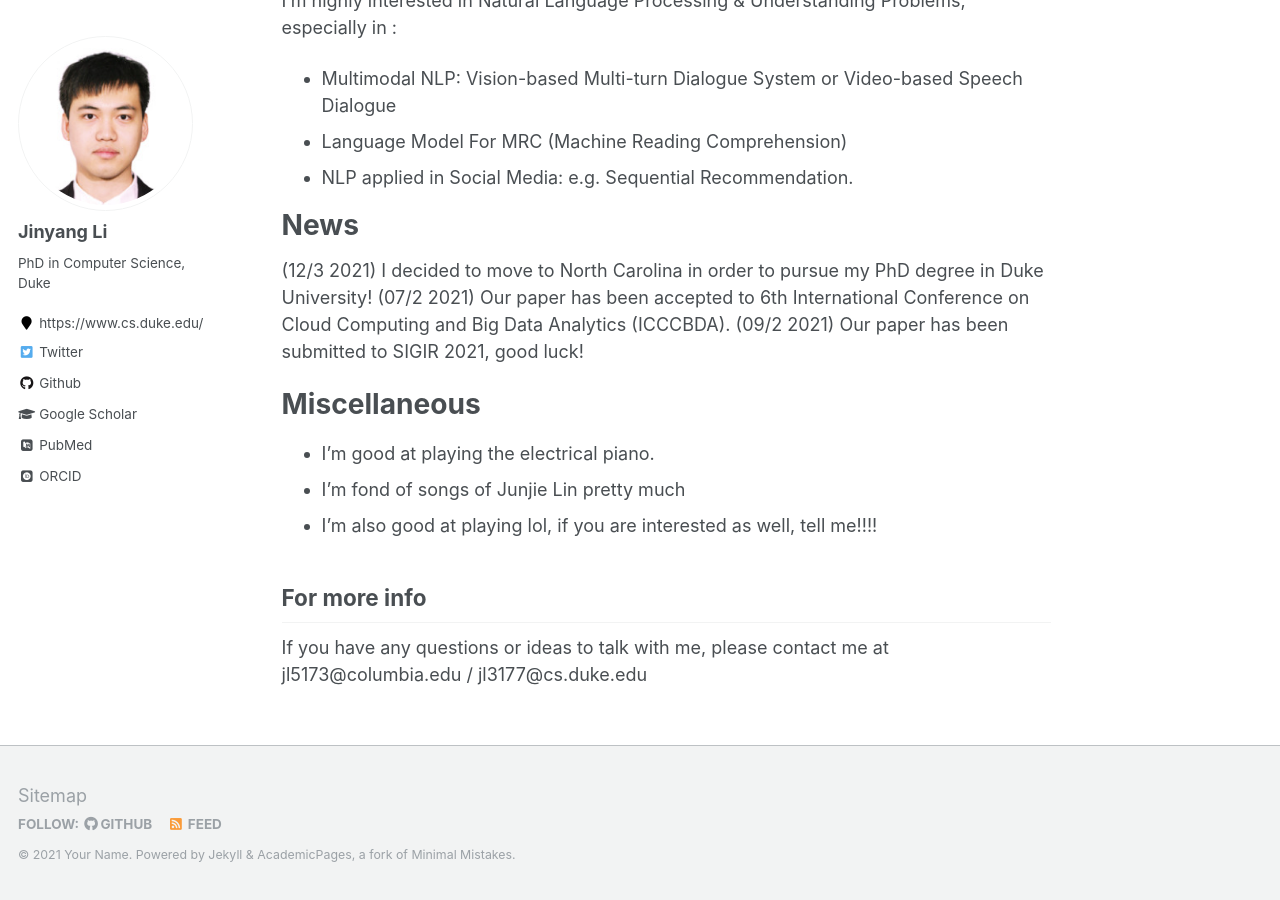
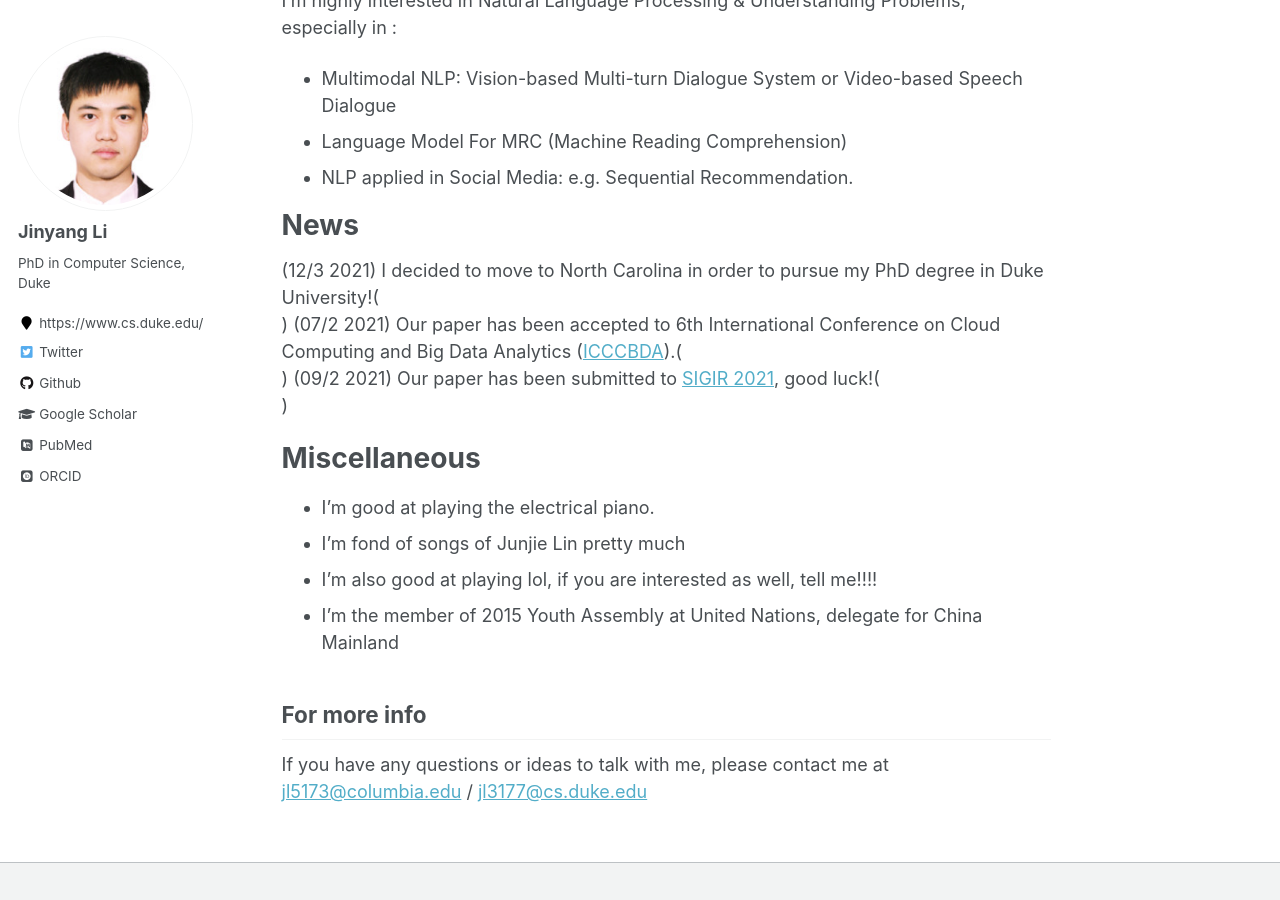
Before and after one commit to Golden-Sun-Li/jinyang-li.github.io, a Jekyll site: the page built from _pages/about.md, in a window 1280 px wide and 900 px high, scrolled down 433 px. Built offline with Jekyll 4.4.1, drawn with Linux system fonts in a browser that asks for light colours; some web fonts are replaced.

Commit message:
update about.md

```diff
--- a/_pages/about.md
+++ b/_pages/about.md
@@ -20,17 +20,18 @@ I'm highly interested in Natural Language Processing & Understanding Problems, e
 
 News
 ======
-(12/3 2021) I decided to move to North Carolina in order to pursue my PhD degree in Duke University!
-(07/2 2021) Our paper has been accepted to 6th International Conference on Cloud Computing and Big Data Analytics (ICCCBDA).
-(09/2 2021) Our paper has been submitted to SIGIR 2021, good luck!
+(12/3 2021) I decided to move to North Carolina in order to pursue my PhD degree in Duke University!(<br>)
+(07/2 2021) Our paper has been accepted to 6th International Conference on Cloud Computing and Big Data Analytics ([ICCCBDA](http://www.icccbd.com/)).(<br>)
+(09/2 2021) Our paper has been submitted to [SIGIR 2021](https://sigir.org/sigir2021/), good luck!(<br>)
 
 Miscellaneous
 ======
 * I'm good at playing the electrical piano.
 * I'm fond of songs of Junjie Lin pretty much
 * I'm also good at playing lol, if you are interested as well, tell me!!!!
+* I'm the member of 2015 Youth Assembly at United Nations, delegate for China Mainland
 
 
 For more info
 ------
-If you have any questions or ideas to talk with me, please contact me at jl5173@columbia.edu / jl3177@cs.duke.edu
+If you have any questions or ideas to talk with me, please contact me at [jl5173@columbia.edu](jl5173@columbia.edu) / [jl3177@cs.duke.edu](jl3177@cs.duke.edu)
```
